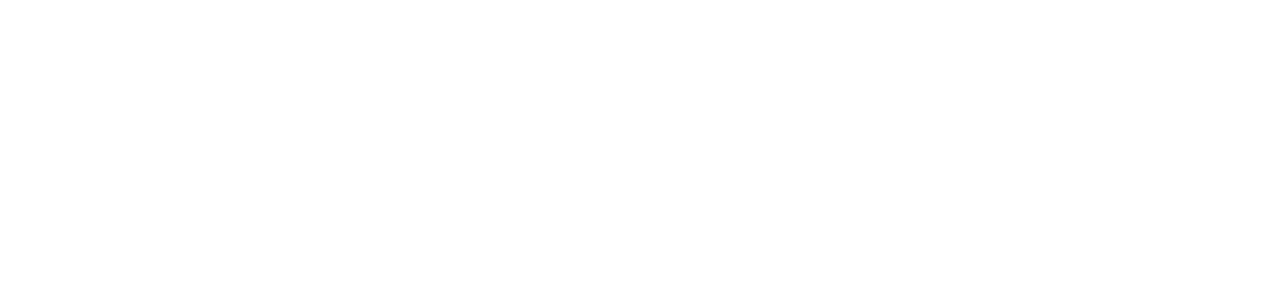
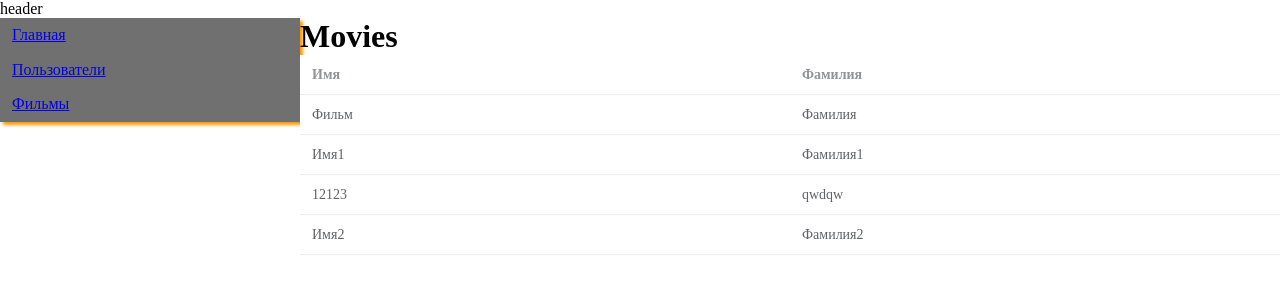
Before and after one commit to miirsery/vue-filmes, a Vue app: page /movies in a window 1280 px wide. Before the commit this address had no page. Shown: the top 300 px of the page. Built offline with nearby package versions, Linux system fonts and the light colour scheme.

Commit message:
add movies page

```diff
--- /dev/null
+++ b/src/components/movies/MoviesDialogs/MovieEditDialog.vue
@@ -0,0 +1,23 @@
+<template>
+  <el-dialog :model-value="props.visible" title="Редактирование фильма" :before-close="handleCloseDialog">
+    <h2>Dialog</h2>
+    <el-button @click="handleCloseDialog">close</el-button>
+  </el-dialog>
+</template>
+
+<script lang="ts" setup>
+interface IProps {
+  visible: boolean
+}
+
+interface IEmits {
+  (e: 'close-dialog'): void
+}
+
+const props = defineProps<IProps>()
+const emit = defineEmits<IEmits>()
+
+const handleCloseDialog = (): void => {
+  emit('close-dialog')
+}
+</script>
--- /dev/null
+++ b/src/components/movies/MoviesTable.vue
@@ -0,0 +1,59 @@
+<template>
+  <el-table :data="movies" @row-click="handleEditModalOpen">
+    <el-table-column
+      v-for="title in headerTableTitles"
+      :key="title.value"
+      :column-key="title.value"
+      :label="title.label"
+      :prop="title.value"
+    >
+      <template #defalut="{ row }">
+        {{ row }}
+      </template>
+    </el-table-column>
+  </el-table>
+</template>
+
+<script lang="ts" setup>
+import { ref } from 'vue'
+import { ElTable, ElTableColumn } from 'element-plus'
+interface IEmits {
+  (e: 'open-edit-dialog', row: any): any
+}
+
+const emit = defineEmits<IEmits>()
+
+const headerTableTitles = [
+  {
+    label: 'Имя',
+    value: 'name',
+  },
+  {
+    label: 'Фамилия',
+    value: 'surname',
+  },
+]
+
+const movies = ref<any[]>([
+  {
+    name: 'Фильм',
+    surname: 'Фамилия',
+  },
+  {
+    name: 'Имя1',
+    surname: 'Фамилия1',
+  },
+  {
+    name: '12123',
+    surname: 'qwdqw',
+  },
+  {
+    name: 'Имя2',
+    surname: 'Фамилия2',
+  },
+])
+
+const handleEditModalOpen = (row: any): void => {
+  emit('open-edit-dialog', row)
+}
+</script>
--- a/src/layouts/TheSidebar/TheSidebar.constants.ts
+++ b/src/layouts/TheSidebar/TheSidebar.constants.ts
@@ -7,4 +7,8 @@
     name: 'Пользователи',
     url: '/users',
   },
+  {
+    name: 'Фильмы',
+    url: '/movies',
+  },
 ]
--- /dev/null
+++ b/src/pages/Movies/MoviesPage.vue
@@ -0,0 +1,19 @@
+<template>
+  <div class="movies-page w-100">
+    <h1>Movies</h1>
+    <movies-table @open-edit-dialog="handleEditModalOpen" />
+    <movie-edit-dialog :visible="isEditDialogVisible" @close-dialog="handleEditModalOpen" />
+  </div>
+</template>
+
+<script lang="ts" setup>
+import MoviesTable from '@/components/movies/MoviesTable.vue'
+import MovieEditDialog from '@/components/movies/MoviesDialogs/MovieEditDialog.vue'
+import { ref } from 'vue'
+
+const isEditDialogVisible = ref(false)
+
+const handleEditModalOpen = (row?: any): void => {
+  isEditDialogVisible.value = !isEditDialogVisible.value
+}
+</script>
--- a/src/router/index.ts
+++ b/src/router/index.ts
@@ -19,6 +19,11 @@
           name: 'UsersPage',
           component: () => import('@/pages/Users/UsersPage.vue'),
         },
+        {
+          path: 'movies',
+          name: 'MoviesPage',
+          component: () => import('@/pages/Movies/MoviesPage.vue'),
+        },
       ],
     },
   ],
```
